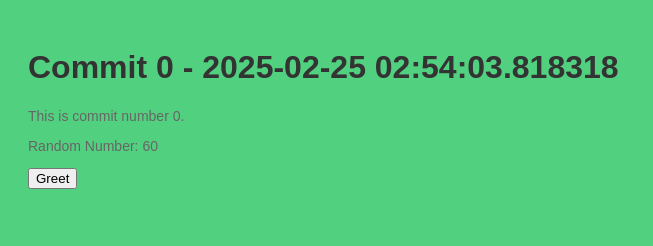
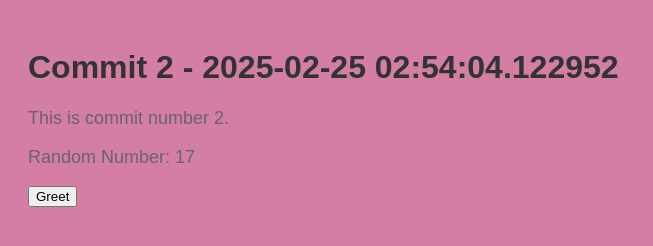
Before and after one commit to legbald0d/myrep-repo-20250225025401, a plain HTML site: page index.html in a window 1280 px wide. Shown: the whole page, without its empty margins (0-653 px from the left). Drawn offline with Linux system fonts and the light colour scheme.

Commit message:
📝 Commit 2 with HTML, CSS, and JS

```diff
--- a/index.html
+++ b/index.html
@@ -2,13 +2,13 @@
     <!DOCTYPE html>
     <html>
     <head>
-        <title>Commit 0 - 2025-02-25 02:54:03.818318</title>
+        <title>Commit 2 - 2025-02-25 02:54:04.122952</title>
         <link rel="stylesheet" href="style.css">
     </head>
     <body>
-        <h1>Commit 0 - 2025-02-25 02:54:03.818318</h1>
-        <p>This is commit number 0.</p>
-        <p>Random Number: 60</p>
+        <h1>Commit 2 - 2025-02-25 02:54:04.122952</h1>
+        <p>This is commit number 2.</p>
+        <p>Random Number: 17</p>
         <button onclick="greet()">Greet</button>
         <script src="script.js"></script>
     </body>
--- a/script.js
+++ b/script.js
@@ -2,4 +2,4 @@
     function greet() {
         alert('Hello from commit ' + commitNumber + '!');
     }
-    var commitNumber = 0;
+    var commitNumber = 2;
--- a/style.css
+++ b/style.css
@@ -1,7 +1,7 @@
 
     body {
         font-family: Arial, sans-serif;
-        background-color: #51d17f;
+        background-color: #d47da5;
         padding: 20px;
     }
     h1 {
@@ -9,5 +9,5 @@
     }
     p {
         color: #666;
-        font-size: 14px;
+        font-size: 18px;
     }
```
